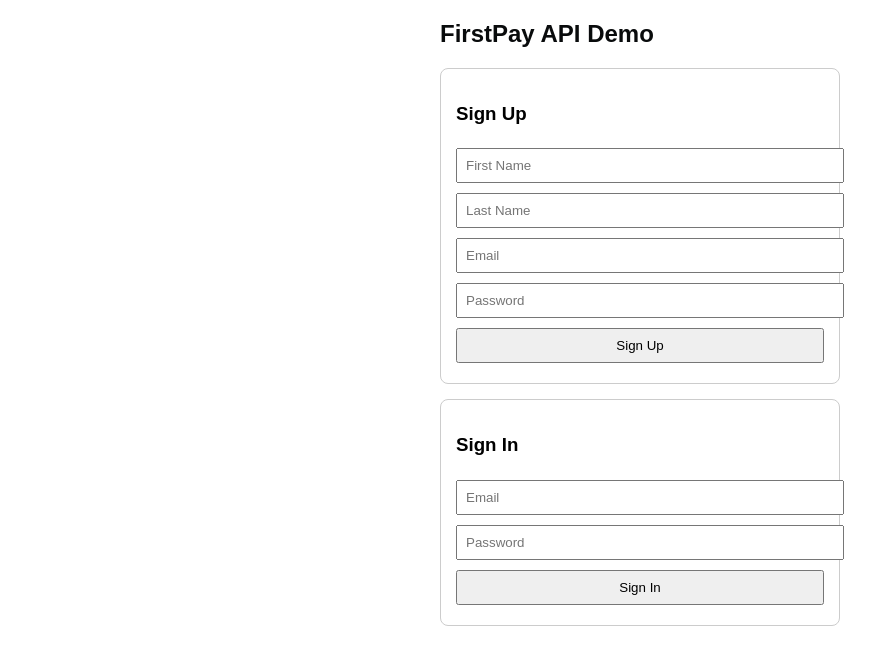
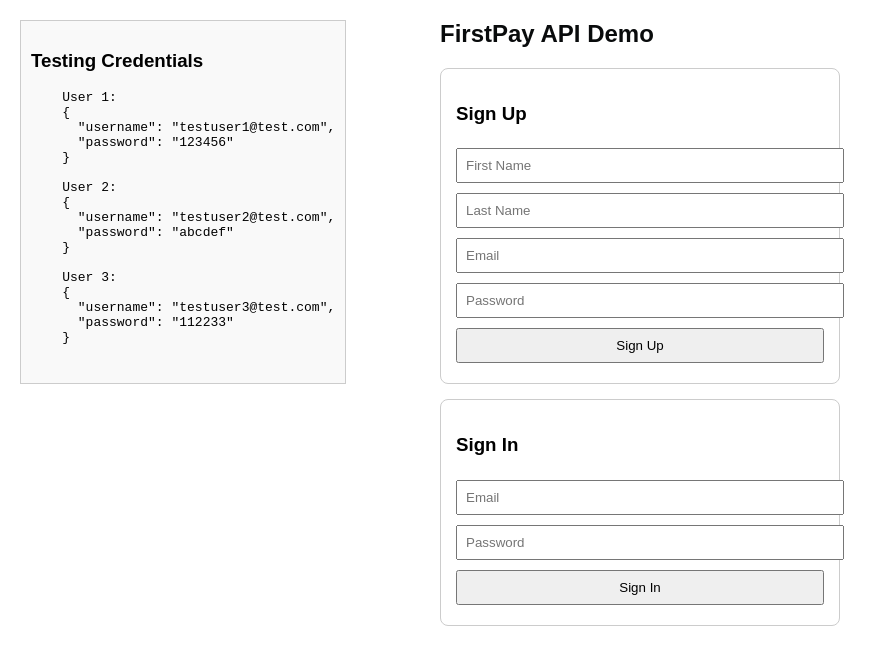
Before and after one commit to mamgaingaurav14/FirstPay, a website: page public/index.html in a window 1280 px wide. Shown: the whole page, without its empty margins (0-887 px from the left). Drawn offline with Linux system fonts and the light colour scheme.

Commit message:
updated readme and html

```diff
--- a/public/index.html
+++ b/public/index.html
@@ -11,11 +11,52 @@
     .hidden { display: none; }
     h2 { color: #090b0c; }
     .box { border: 1px solid #ccc; padding: 15px; border-radius: 8px; margin-top: 15px; }
+    .fixed-left-box {
+  position: fixed;
+  top: 20px;
+  left: 20px;
+  padding: 10px;
+  background: #f9f9f9;
+  border: 1px solid #ccc;
+}
+.fixed-right-box {
+  position: fixed;
+  top: 20px;      /* distance from top */
+  right: 20px;    /* distance from right */
+  padding: 10px;
+  background: #f9f9f9;
+  border: 1px solid #ccc;
+  width: 300px;   /* optional, adjust as needed */
+}
+
   </style>
 </head>
 <body>
   <div class="container">
     <h2>FirstPay API Demo</h2>
+
+    <div class="fixed-left-box">
+      <h3>Testing Credentials</h3>
+      <pre>
+    User 1:
+    {
+      "username": "testuser1@test.com",
+      "password": "123456"
+    }
+
+    User 2:
+    {
+      "username": "testuser2@test.com",
+      "password": "abcdef"
+    }
+
+    User 3:
+    {
+      "username": "testuser3@test.com",
+      "password": "112233"
+    }
+      </pre>
+    </div>
 
     <!-- Sign Up Section -->
     <div id="signupBox" class="box">
@@ -36,7 +77,7 @@
     </div>
 
     <!-- Dashboard -->
-    <div id="dashboard" class="box hidden">
+    <div id="dashboard" class="fixed-right-box hidden">
       <h3>Dashboard</h3>
       <p id="balanceText">Balance: --</p>
       <button onclick="getBalance()">Refresh Balance</button>
```
Also changed, not shown: README.md.
